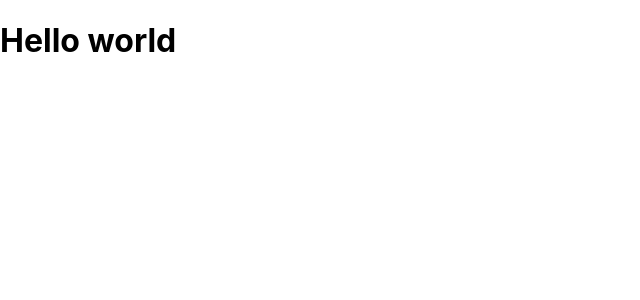
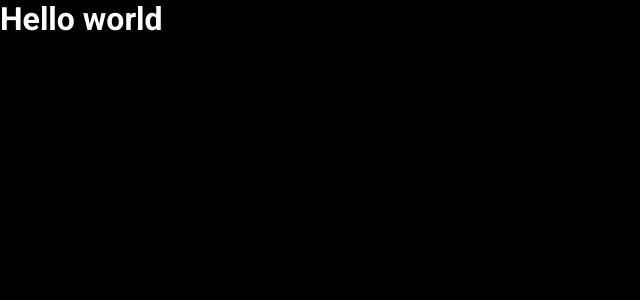
Before and after one commit to RafaellaCristinaCSS/Dsmeta, a React (Vite) app in the folder frontend/: page / in a window 1280 px wide. Shown: the top 300 px of the page, without its empty margins (0-640 px from the left). Built offline with nearby package versions, Linux system fonts and the light colour scheme.

Commit message:
Limpando conteudo desnecessario e inserindo novo css

```diff
--- a/frontend/src/index.css
+++ b/frontend/src/index.css
@@ -1,13 +1,21 @@
-body {
+@import url("https://fonts.googleapis.com/css2?family=Roboto:wght@300;400;700&display=swap");
+
+* {
+  font-family: "Roboto", sans-serif;
+  box-sizing: border-box;
   margin: 0;
-  font-family: -apple-system, BlinkMacSystemFont, 'Segoe UI', 'Roboto', 'Oxygen',
-    'Ubuntu', 'Cantarell', 'Fira Sans', 'Droid Sans', 'Helvetica Neue',
-    sans-serif;
-  -webkit-font-smoothing: antialiased;
-  -moz-osx-font-smoothing: grayscale;
+  padding: 0;
 }
 
-code {
-  font-family: source-code-pro, Menlo, Monaco, Consolas, 'Courier New',
-    monospace;
+body,
+html {
+  background-color: #000;
+  color: #fff;
 }
+
+a,
+a:hover,
+a:visited {
+  color: unset;
+  text-decoration: none;
+}
```
